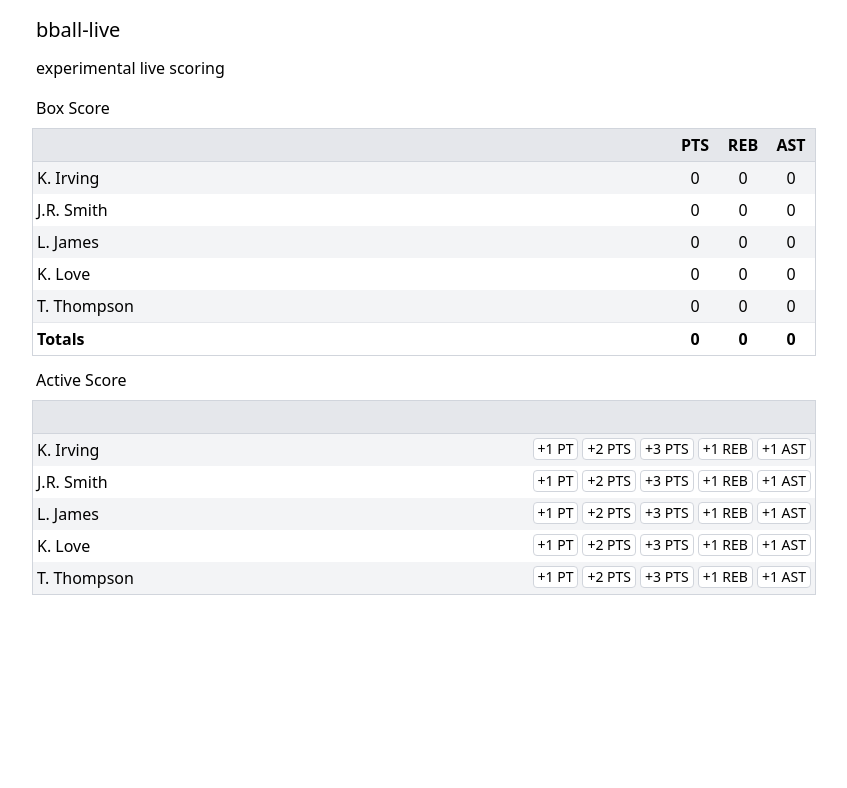
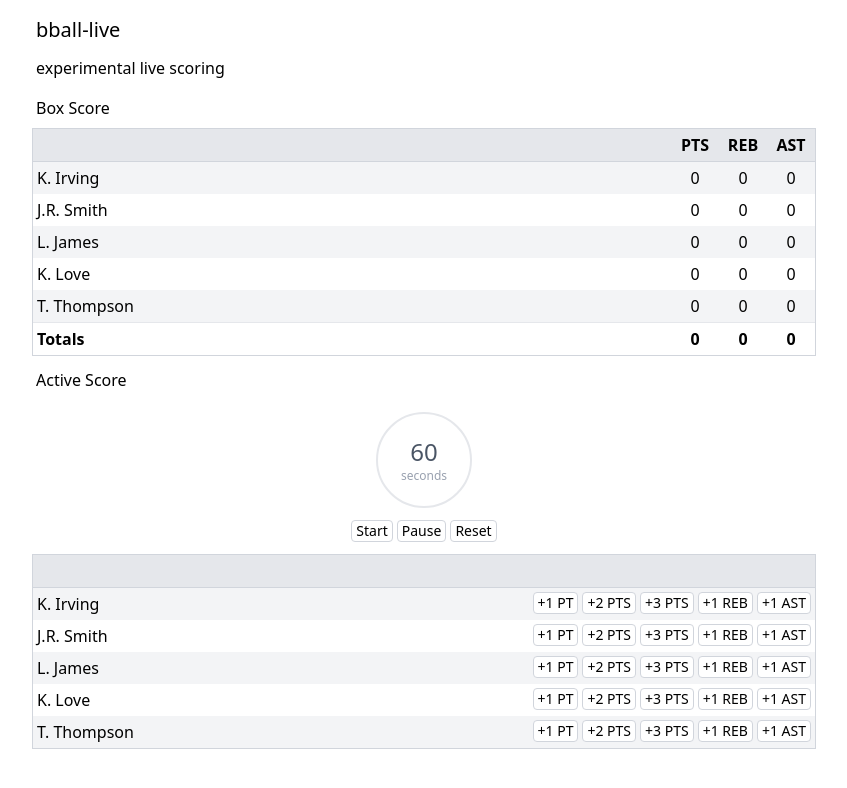
Before and after one commit to ober9k/bball-live, an Angular app: page / in a window 1280 px wide. Shown: the top 788 px of the page, without its empty margins (216-1063 px from the left). Built offline with nearby package versions, Linux system fonts and the light colour scheme.

Commit message:
Added basic timer

```diff
--- a/src/app/app.html
+++ b/src/app/app.html
@@ -13,6 +13,19 @@
     <h2 class="my-1 mt-2 p-1 font-medium">
       Active Score
     </h2>
+    <div class="p-1">
+      <div class="flex gap-1 justify-center p-1 m-1">
+        <div class="border-2 border-gray-200 rounded-full text-gray-600 w-24 h-24 flex justify-center items-center text-2xl flex-col">
+          {{remainingSeconds()}}<br/>
+          <small class="text-xs text-gray-400">seconds</small>
+        </div>
+      </div>
+      <div class="flex gap-1 justify-center p-1 pb-2">
+        <button class="border-1 border-gray-300 rounded-sm bg-white px-1 text-sm cursor-pointer hover:bg-gray-100" (click)="startTimer()">Start</button>
+        <button class="border-1 border-gray-300 rounded-sm bg-white px-1 text-sm cursor-pointer hover:bg-gray-100" (click)="pauseTimer()">Pause</button>
+        <button class="border-1 border-gray-300 rounded-sm bg-white px-1 text-sm cursor-pointer hover:bg-gray-100" (click)="resetTimer()">Reset</button>
+      </div>
+    </div>
     <div class="border-1 border-gray-300">
       <table class="w-full">
         <thead>
--- a/src/app/app.ts
+++ b/src/app/app.ts
@@ -2,7 +2,7 @@ import { BoxScoreTable } from '@/components/box-score-table/box-score-table';
 import { mockPlayers } from '@/data/mock/players';
 import { PlayerStatsLog } from '@/types/logs/PlayerStatsLog';
 import { Player } from '@/types/Player';
-import { Component, signal } from '@angular/core';
+import { Component, OnDestroy, signal } from '@angular/core';
 import { RouterOutlet } from '@angular/router';
 
 @Component({
@@ -12,12 +12,46 @@ import { RouterOutlet } from '@angular/router';
   styleUrl: './app.css',
   standalone: true,
 })
-export class App {
+export class App implements OnDestroy {
   protected readonly title = signal('bball-live');
 
   playerStatsLogs = signal(mockPlayers
     .map((player) => App.generatePlayerStatsLog(player))
   );
+
+  timerInterval: any = null;
+
+  /**
+   * temp timer logic
+   */
+  remainingSeconds = signal<number>(60);
+
+  startTimer() {
+    if (this.timerInterval) {
+      return;
+    }
+
+    this.timerInterval = setInterval(() => {
+      this.remainingSeconds.update((seconds) => seconds - 1);
+    }, 1000);
+  }
+
+  pauseTimer() {
+    if (this.timerInterval) {
+      clearInterval(this.timerInterval);
+      this.timerInterval = null;
+    }
+  }
+
+  resetTimer() {
+    this.pauseTimer();
+    this.remainingSeconds.set(60);
+    this.startTimer();
+  }
+
+  ngOnDestroy() {
+    this.pauseTimer(); // cleanup
+  }
 
   /**
    * Duplicated logic for points/rebounds/assists (for now).
```
